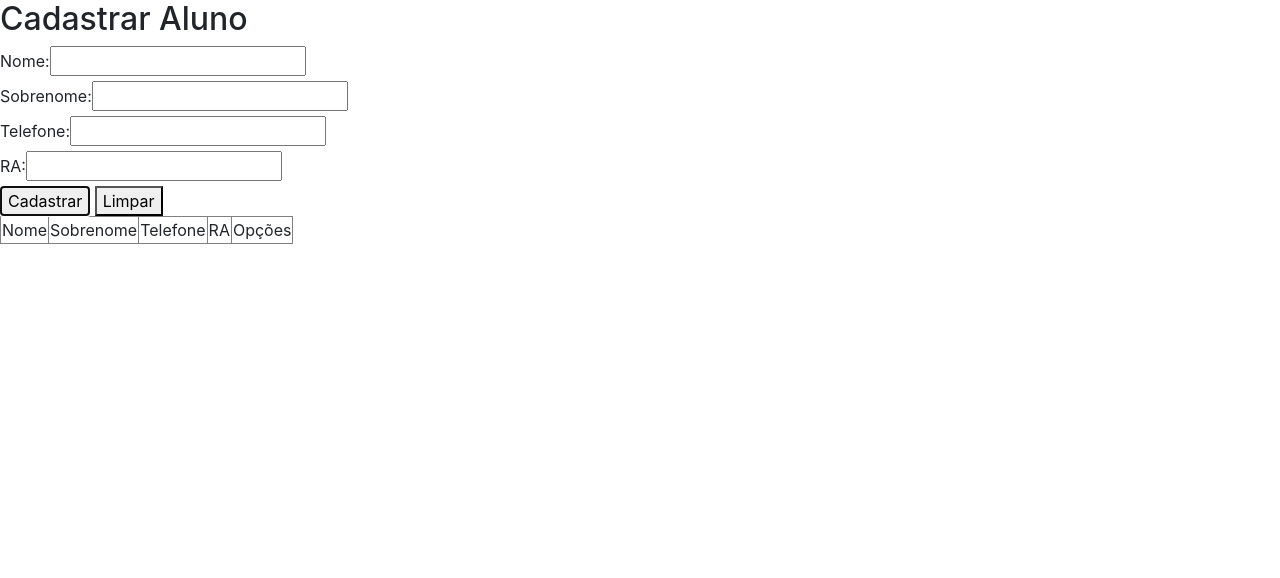
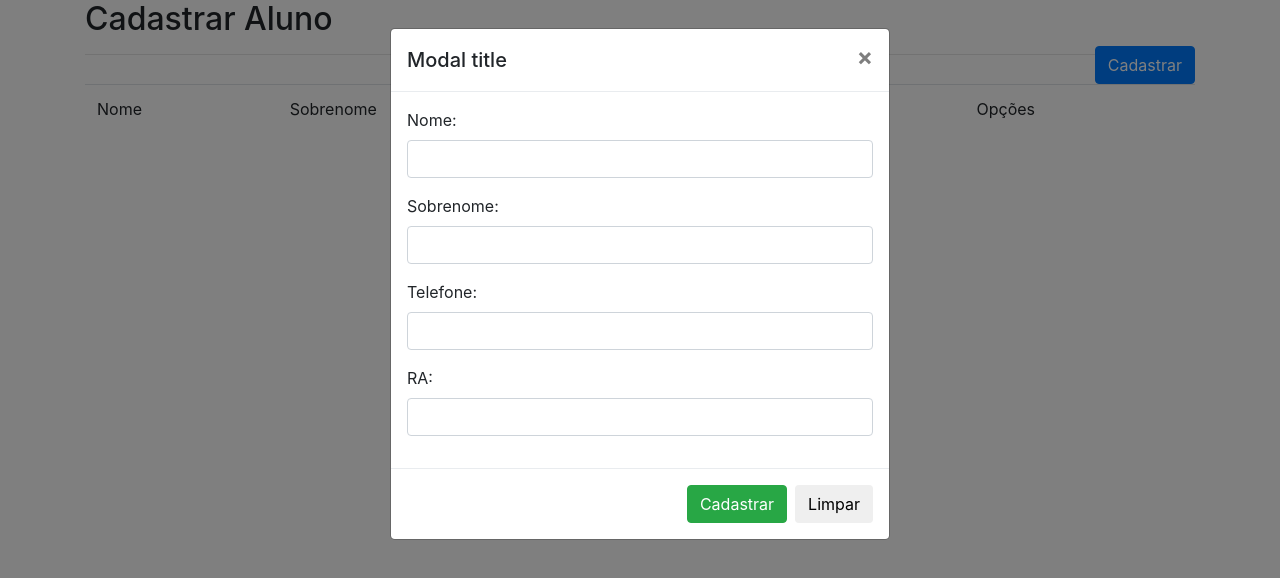
Before and after one commit to alabliuk/Udemy, a plain HTML site: page Fullstack Web API e Javascript/UI/UI.html in a window 1280 px wide. Both pictures are taken after a click on the button "Cadastrar". Drawn offline with nearby package versions, Linux system fonts and the light colour scheme; no server answers.

Commit message:
Seção 3 - Aula 31 - Inserindo Modal

```diff
--- a/Fullstack Web API e Javascript/UI/UI.html
+++ b/Fullstack Web API e Javascript/UI/UI.html
@@ -6,16 +6,41 @@
 	<link rel="stylesheet" href="css/bootstrap.min.css">
 </head>
 <body>
+	<div class="container">
+
+		<!-- Modal -->
+		<div class="modal fade" id="exampleModal" tabindex="-1" role="dialog" aria-labelledby="exampleModalLabel" aria-hidden="true">
+			<div class="modal-dialog" role="document">
+				<div class="modal-content">
+					<div class="modal-header">
+						<h5 class="modal-title" id="exampleModalLabel">Modal title</h5>
+						<button type="button" class="close" data-dismiss="modal" aria-label="Close">
+							<span aria-hidden="true">&times;</span>
+						</button>
+					</div>
+					<div class="modal-body">
+						<div class="form-group"><label>Nome:</label><input class="form-control" id="nome" type="text"></div>
+						<div class="form-group"><label>Sobrenome:</label><input class="form-control" id="sobrenome" type="text"></div>
+						<div class="form-group"><label>Telefone:</label><input class="form-control" id="telefone" type="text"></div>
+						<div class="form-group"><label>RA:</label><input class="form-control" id="ra" type="text"></div>
+						<div>
+
+						</div>
+					</div>
+					<div class="modal-footer">
+						<button id = "btnSalvar" class="btn btn-success" onclick="Cadastrar()">Cadastrar</button>
+						<button id = "btnCancelar" class="btn btn-default" onclick="Cancelar()">Limpar</button>
+					</div>
+				</div>
+			</div>
+		</div>
+
 		<h2 id=titulo>Cadastrar Aluno</h2>
-	<div><label>Nome:</label><input id="nome" type="text"></div>
-	<div><label>Sobrenome:</label><input id="sobrenome" type="text"></div>
-	<div><label>Telefone:</label><input id="telefone" type="text"></div>
-	<div><label>RA:</label><input id="ra" type="text"></div>
-	<div>
-		<button id = "btnSalvar" onclick="Cadastrar()">Cadastrar</button>
-		<button id = "btnCancelar" onclick="Cancelar()">Limpar</button>
-	</div>
-	<table border="1">
+		<button type="button" class="btn btn-primary float-right" data-toggle="modal" data-target="#exampleModal">
+			Cadastrar
+		</button>
+		<hr>
+		<table class="table table-striped">
 			<thead>
 				<tr>
 					<td>Nome</td>
@@ -28,9 +53,12 @@
 			<tbody>
 			</tbody>
 		</table>
+	</div>
+
 	<script type="text/javascript" src="scripts/script.js"></script>
 	<script src="js/bootstrap.min.js"></script>
-	<script src="https://code.jquery.com/jquery-3.3.1.slim.min.js" integrity="sha384-q8i/X+965DzO0rT7abK41JStQIAqVgRVzpbzo5smXKp4YfRvH+8abtTE1Pi6jizo" crossorigin="anonymous"></script>
-	<script src="https://cdnjs.cloudflare.com/ajax/libs/popper.js/1.14.3/umd/popper.min.js" integrity="sha384-ZMP7rVo3mIykV+2+9J3UJ46jBk0WLaUAdn689aCwoqbBJiSnjAK/l8WvCWPIPm49" crossorigin="anonymous"></script>
+	<script src="https://code.jquery.com/jquery-3.2.1.slim.min.js" integrity="sha384-KJ3o2DKtIkvYIK3UENzmM7KCkRr/rE9/Qpg6aAZGJwFDMVNA/GpGFF93hXpG5KkN" crossorigin="anonymous"></script>
+	<script src="https://cdnjs.cloudflare.com/ajax/libs/popper.js/1.12.9/umd/popper.min.js" integrity="sha384-ApNbgh9B+Y1QKtv3Rn7W3mgPxhU9K/ScQsAP7hUibX39j7fakFPskvXusvfa0b4Q" crossorigin="anonymous"></script>
+	<script src="https://maxcdn.bootstrapcdn.com/bootstrap/4.0.0/js/bootstrap.min.js" integrity="sha384-JZR6Spejh4U02d8jOt6vLEHfe/JQGiRRSQQxSfFWpi1MquVdAyjUar5+76PVCmYl" crossorigin="anonymous"></script>
 </body>
 </html>
--- a/Fullstack Web API e Javascript/UI/scripts/script.js
+++ b/Fullstack Web API e Javascript/UI/scripts/script.js
@@ -111,8 +111,8 @@
 						<td>${estudante.telefone}</td>
 						<td>${estudante.ra}</td>
 						<td>
-							<button onclick='editarEstudante(${JSON.stringify(estudante)})'>Editar</button>
-							<button onclick='excluir(${estudante.id})'>Excluir</button>
+							<button class="btn btn-info" data-toggle="modal" data-target="#exampleModal" onclick='editarEstudante(${JSON.stringify(estudante)})'>Editar</button>
+							<button class="btn btn-danger" data-toggle="modal" data-target="#exampleModal" onclick='excluir(${estudante.id})'>Excluir</button>
 						</td>
 				    </tr>`
 
```
Lines whose indentation alone changed are shown as unchanged.
